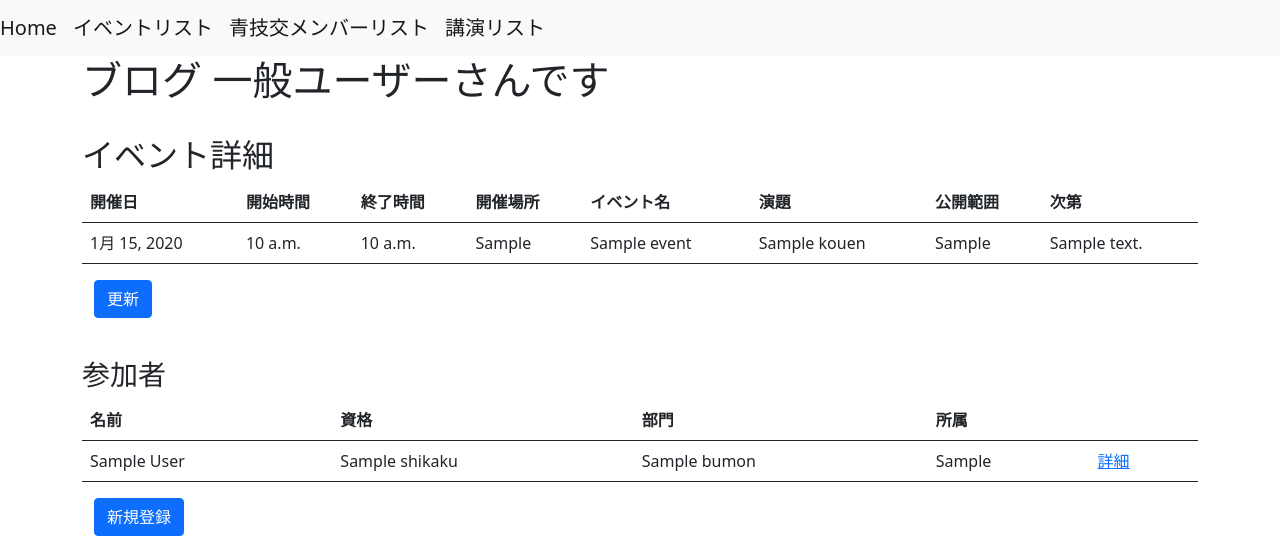
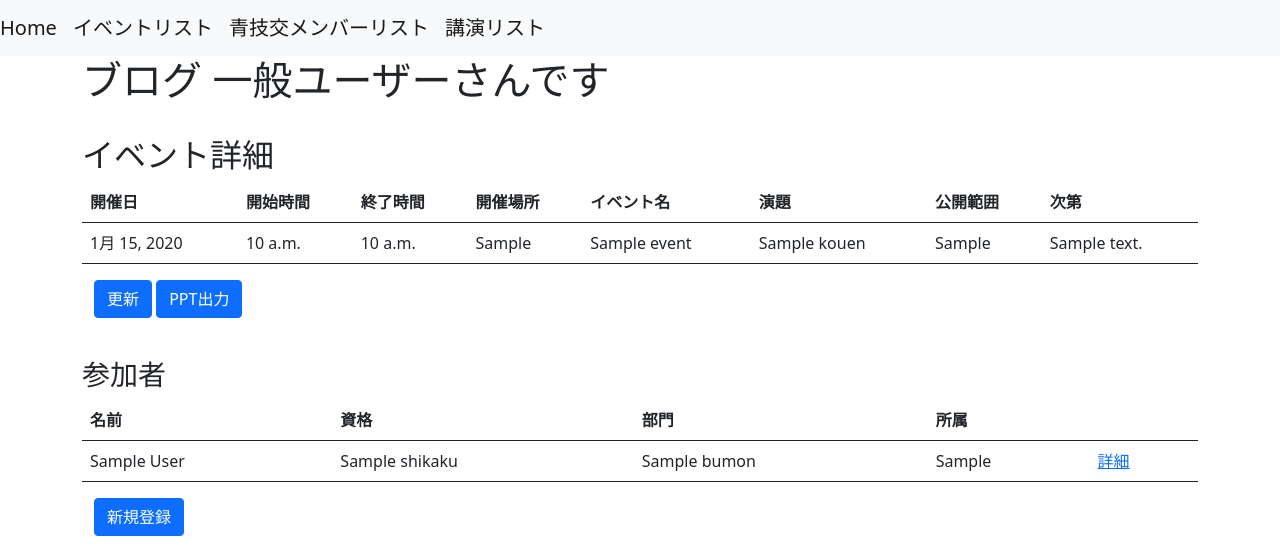
Before and after one commit to takekobaya/seigikou_portal_pythonanywhere, a Django app: page /eventlist/detail/1/ in a window 1280 px wide. Shown: the top 558 px of the page. Run offline with Django 3.2, Linux system fonts and the light colour scheme; tables that the repository leaves empty hold one stand-in row (values such as "Sample post").

Commit message:
イベント詳細へのPPTダウンロードボタン追加、download_ppt()関数追加（箱だけ）

```diff
--- a/Template/Event_detail.html
+++ b/Template/Event_detail.html
@@ -31,7 +31,8 @@
     <tbody>
   </table>
   <div class="container">
-    <p><a class='btn btn-primary' href="{% url 'App:update' pk=event_detail.pk %}">更新</a></p>
+    <p><a class='btn btn-primary' href="{% url 'App:update' pk=event_detail.pk %}">更新</a>
+    <a class='btn btn-primary' href="/ppt/">PPT出力</a></p>
     <br>
   </div>
 
--- a/seigikou_portal_app/urls.py
+++ b/seigikou_portal_app/urls.py
@@ -24,4 +24,5 @@ urlpatterns = [
     path('update2/<int:pk>/',views.EventUpdateView2.as_view(),name='update2'),   #更新画面(メンバー)
     path('update3/<int:pk>/',views.EventUpdateView3.as_view(),name='update3'),   #更新画面(講演)
     path('delete/<int:pk>/',views.EventDeleteView.as_view(),name='delete'),   #削除画面(イベント)
+    path('ppt/',views.download_ppt,name='download_ppt'),             # イベント詳細からのPPT出力
 ]
--- a/seigikou_portal_app/views.py
+++ b/seigikou_portal_app/views.py
@@ -5,6 +5,7 @@ from django.http import HttpResponse,HttpResponseRedirect
 from .forms import AccountForm, AddAccountForm # ユーザーアカウントフォーム
 from django.contrib.auth import authenticate,login,logout
 from django.contrib.auth.decorators import login_required
+from django.conf import settings
 from django.views.generic import (ListView,
                                   DetailView,
                                   CreateView,
@@ -12,6 +13,8 @@ from django.views.generic import (ListView,
                                   UpdateView,
                                   TemplateView)
 from . import models
+import os
+
 '''
 #ホーム画面
 class Home(ListView):
@@ -262,3 +265,17 @@ class  AccountRegistration(TemplateView):
             print(self.params["account_form"].errors)
 
         return render(request,"register.html",context=self.params)
+
+
+def download_ppt(request):
+    # ダウンロードするファイルのパス
+    file_path = os.path.join(settings.MEDIA_ROOT, 'template.pptx')
+
+    # ファイルをバイナリ形式で読み込む
+    with open(file_path, 'rb') as f:
+        file_data = f.read()
+
+    # HttpResponseオブジェクトを作成して、ファイルをダウンロードさせる
+    response = HttpResponse(file_data, content_type='application/vnd.ms-powerpoint')
+    response['Content-Disposition'] = 'attachment; filename="template.pptx"'
+    return response
```
Also changed, not shown: 1 other file.
